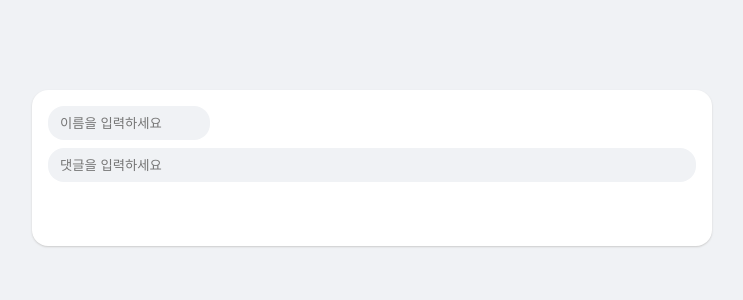
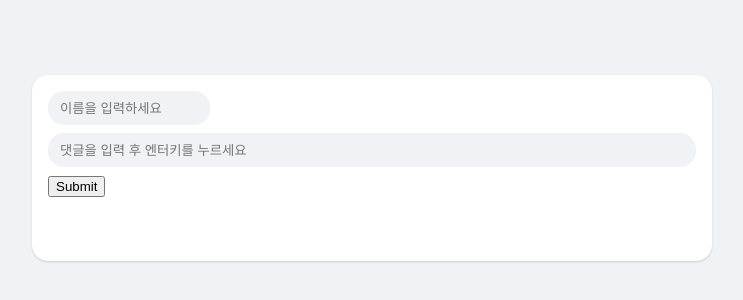
Before and after one commit to soheee94/facebook-comments, a React (Create React App) app: page / in a window 1280 px wide. Shown: the part 232-532 px from the top of the page, without its empty margins (268-1011 px from the left). Built offline with nearby package versions, Linux system fonts and the light colour scheme.

Commit message:
댓글 작성 기능 추가

```diff
--- a/src/components/WriteComment.js
+++ b/src/components/WriteComment.js
@@ -1,12 +1,39 @@
-import React from "react";
+import React, { useState } from "react";
 import styled, { css } from "styled-components";
 import palette from "../palette";
+import { generateRandomID } from "../utils";
 
-function WriteComment() {
+function WriteComment({ onWrite }) {
+  const [user, setUser] = useState("");
+  const [comment, setComment] = useState("");
+
+  const onSubmit = e => {
+    // 새로고침 방지
+    e.preventDefault();
+    const data = {
+      id: generateRandomID(),
+      user: user,
+      text: comment,
+      created_at: Date.now(),
+      like_count: 0,
+      replies: []
+    };
+    onWrite(data);
+  };
+
   return (
-    <WriteCommentForm>
-      <Input type="text" name="user" placeholder="이름을 입력하세요" width="25%" />
-      <Input type="text" name="text" placeholder="댓글을 입력하세요" width="100%" />
+    <WriteCommentForm onSubmit={onSubmit}>
+      <Input type="text" name="user" value={user} onChange={e => setUser(e.target.value)} placeholder="이름을 입력하세요" width="25%" required />
+      <Input
+        type="text"
+        name="comment"
+        value={comment}
+        onChange={e => setComment(e.target.value)}
+        placeholder="댓글을 입력 후 엔터키를 누르세요"
+        width="100%"
+        required
+      />
+      <input type="submit" />
     </WriteCommentForm>
   );
 }
--- a/src/containers/WriteCommentContainer.js
+++ b/src/containers/WriteCommentContainer.js
@@ -1,8 +1,16 @@
 import React from "react";
+import { useDispatch } from "react-redux";
 import WriteComment from "../components/WriteComment";
+import { writeComment } from "../modules/comments";
 
 function WriteCommentContainer() {
-  return <WriteComment />;
+  const dispatch = useDispatch();
+
+  const onWrite = data => {
+    dispatch(writeComment(data));
+  };
+
+  return <WriteComment onWrite={onWrite} />;
 }
 
 export default WriteCommentContainer;
```
